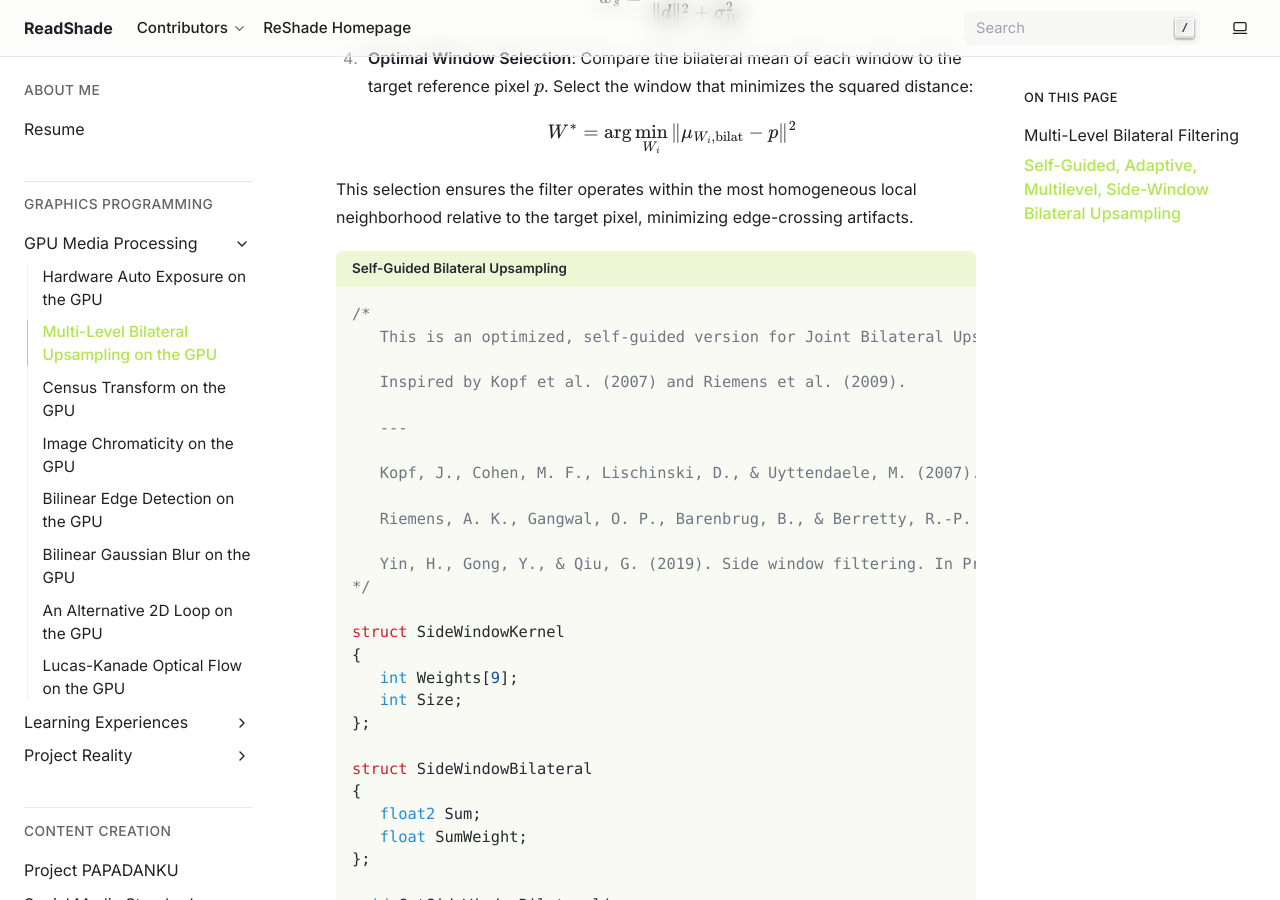
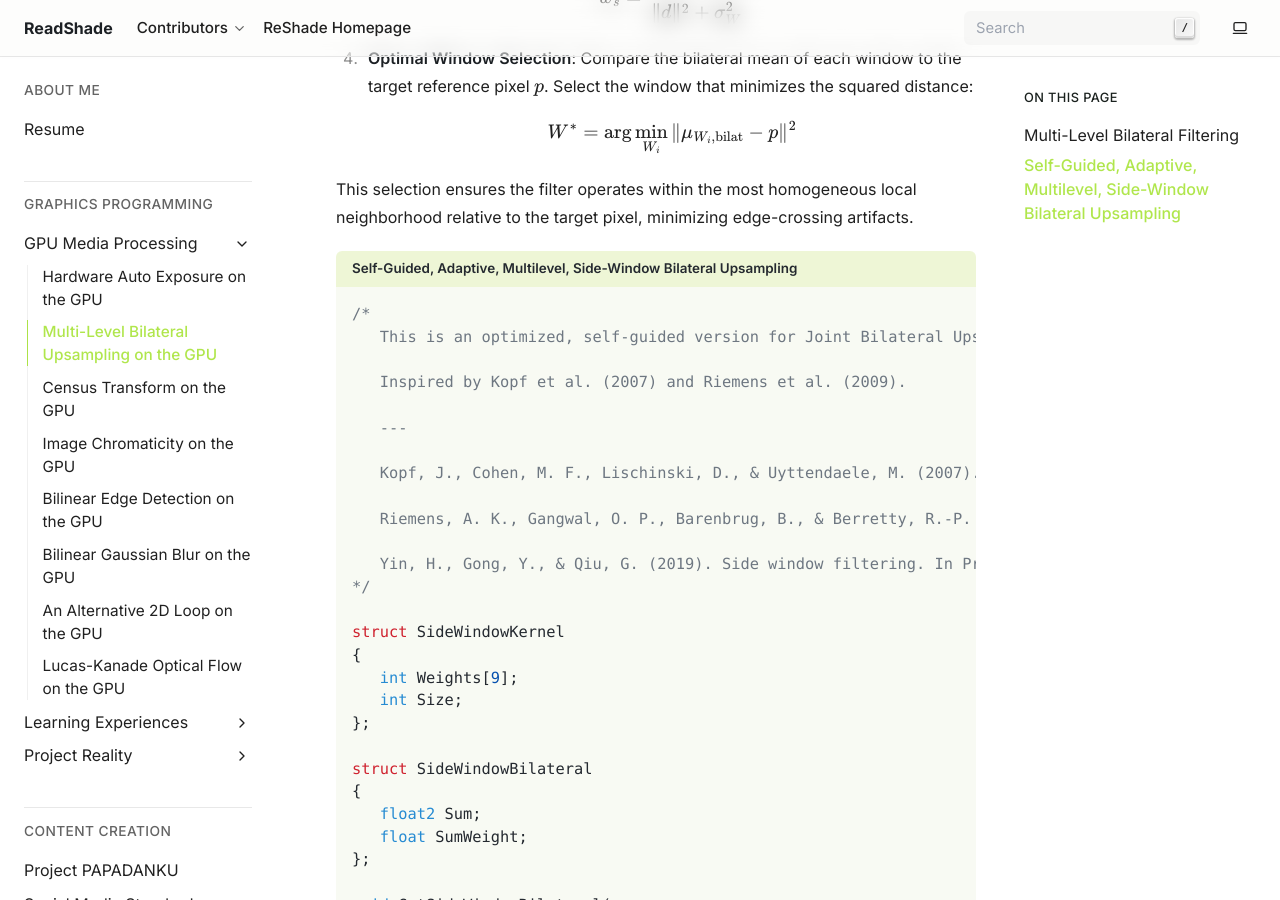
Before and after one commit to papadanku/papadanku.github.io, a Sphinx documentation site: the page built from doc/blog/gpu/bilateral.rst, in a window 1280 px wide and 900 px high, scrolled down 3394 px. Built offline with Sphinx 7.4.7, drawn with Linux system fonts in a browser that asks for light colours.

```diff
--- a/doc/blog/gpu/bilateral.rst
+++ b/doc/blog/gpu/bilateral.rst
@@ -117,7 +117,7 @@ The implemented version follows a step-by-step process to select the most approp
 This selection ensures the filter operates within the most homogeneous local neighborhood relative to the target pixel, minimizing edge-crossing artifacts.
 
 .. code-block:: hlsl
-   :caption: Self-Guided Bilateral Upsampling
+   :caption: Self-Guided, Adaptive, Multilevel, Side-Window Bilateral Upsampling
 
    /*
       This is an optimized, self-guided version for Joint Bilateral Upsampling implemented in HLSL.
```
Also changed, not shown: other parts of doc/blog/gpu/bilateral.rst (+1 -1 lines).
